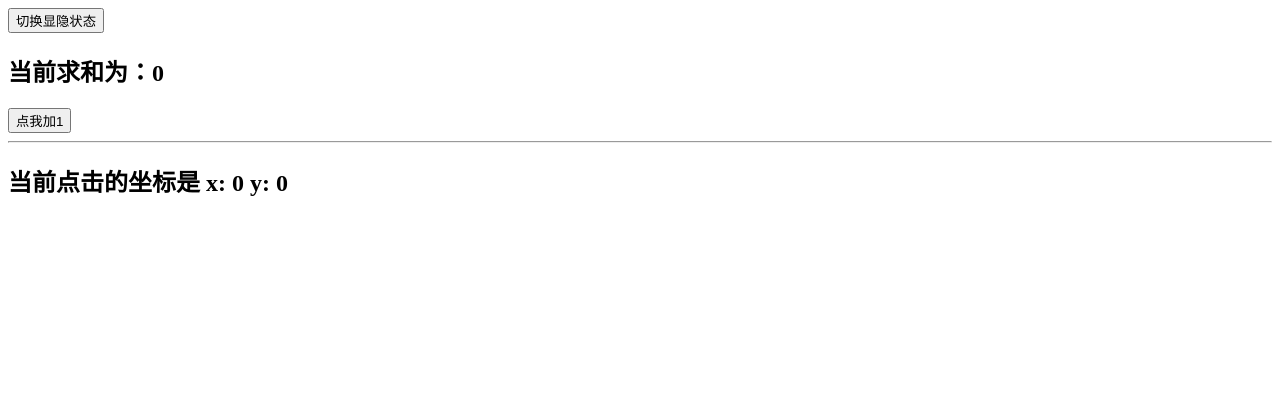
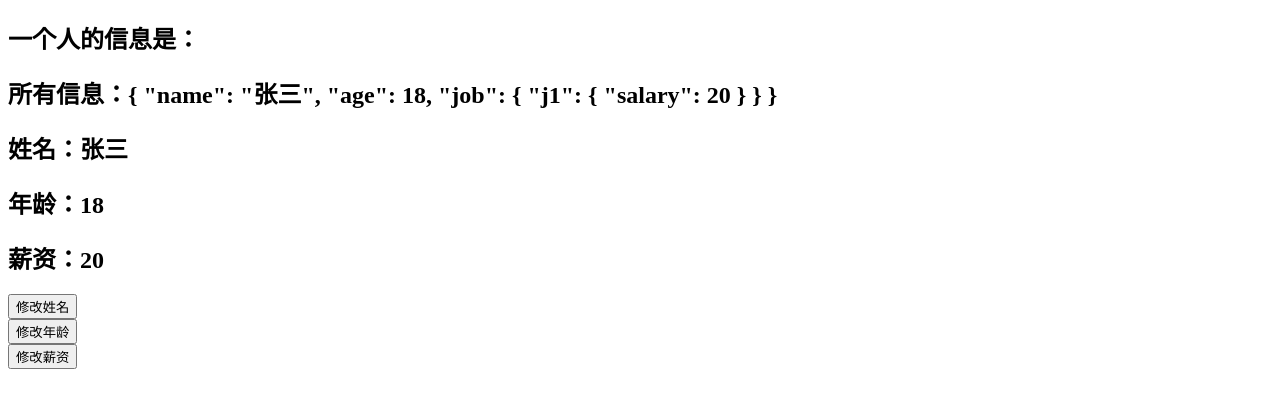
Before and after one commit to bulubulugaga/learnVue3, a Vue app: page / in a window 1280 px wide. Shown: the top 408 px of the page. Built offline with nearby package versions, Linux system fonts and the light colour scheme.

Commit message:
toRef和toRefs

```diff
--- a/src/App.vue
+++ b/src/App.vue
@@ -1,22 +1,13 @@
 <template>
-  <button @click="isShowDemo = !isShowDemo">切换显隐状态</button>
-  <Demo v-if="isShowDemo" />
+  <Demo />
 </template>
 
 <script>
-import { ref } from 'vue'
 import Demo from './components/Demo'
 export default {
   name: 'App',
   components: {
     Demo
-  },
-  setup() {
-    let isShowDemo = ref(true);
-
-    return {
-      isShowDemo
-    }
   }
 }
 </script>
--- a/src/components/Demo.vue
+++ b/src/components/Demo.vue
@@ -1,71 +1,54 @@
 <template>
-  <h2>当前求和为：{{ sum }}</h2>
-  <button @click="sum += 1">点我加1</button>
+  <h2>一个人的信息是：</h2>
+  <h2>所有信息：{{ person }}</h2>
+  <h2>姓名：{{ name }}</h2>
+  <h2>年龄：{{ age }}</h2>
+  <h2>薪资：{{ job.j1.salary }}</h2>
 
-  <hr />
-  <h2>当前点击的坐标是  x: {{ point.x }} y: {{ point.y }}</h2>
+  <button @click="name+='~'">修改姓名</button><br />
+  <button @click="age+=1">修改年龄</button><br />
+  <button @click="job.j1.salary+=1">修改薪资</button>
 </template>
 
 <script>
-// import { ref, reactive, onMounted, onBeforeUnmount } from 'vue'
-import { ref } from 'vue'
-import getPoint from '../hooks/getPoint'
+import { reactive, toRef, ref, toRefs } from 'vue'
 export default {
   name: 'Demo',
   setup() {
-    let sum = ref(0);
+    let person = reactive({
+      name: '张三',
+      age: 18,
+      job: {
+        j1: {
+          salary: 20
+        }
+      }
+    })
 
-    // 基础获取坐标值的方法
-    /*
-    let point = reactive({
-      x: 0,
-      y: 0
-    })
-    function getPoint(event) {
-        point.x = event.pageX;
-        point.y = event.pageY;
-    }
-    onMounted(() => {
-      window.addEventListener('click', getPoint)
-    })
-    onBeforeUnmount(() => {
-      window.removeEventListener('click', getPoint);
-    })  */
-
-    // 利用hook封装
-    let point = getPoint();
+    console.log(ref(person.name));  // RefImpl{ ..., value, [[prototype{get,set}]] }   只是单纯的对 '张三' 响应式
+    console.log(toRef(person, 'name'));  // ObjectRefImpl{ ..., value, [[prototype{get,set}]] }  响应式对象
+    console.log(toRefs(person));  // { name: ObjectRefImpl{ ..., value, [[prototype{get,set}]]}, ··· }   深层嵌套也响应
 
     return {
-      sum,
-      point
+      person,
+
+
+      // name: person.name,   // 相当于name: '张三'，失去响应
+      // age: person.age,
+      // salary: person.job.j1.salary
+      // 相当于...person
+
+      // name: toRef(person, 'name'),   // ObjectRefImpl{ ..., value, [[prototype{get,set}]] }  响应式对象
+      // age: toRef(person, 'age'),
+      // salary: toRef(person.job.j1, 'salary')
+
+      // name: ref(person.name),   // RefImpl{ ..., value, [[prototype{get,set}]] } ref会导致现在name响应式绑定的是'张三', person值不会被修改
+      // age: ref(person.age),
+      // salary: ref(person.job.j1.salary)
+
+      ...toRefs(person)   // { name: ObjectRefImpl{ ..., value, [[prototype{get,set}]]}, ··· }   深层嵌套也响应
+      // toRefs返回的是对象，所以展开返回
     }
-  },
-
-  // #region
-  /* beforeCreate() {
-    console.log('------- beforeCreate -------');
-  },
-  created() {
-    console.log('------- created -------');
-  },
-  beforeMount() {
-    console.log('------- beforeMount -------');
-  },
-  mounted() {
-    console.log('------- mounted -------');
-  },
-  beforeUpdate() {
-    console.log('------- beforeUpdate -------');
-  },
-  updated() {
-    console.log('------- updated -------');
-  },
-  beforeUnmount() {
-    console.log('------- beforeUnmount -------');
-  },
-  unmounted() {
-    console.log('------- unmounted -------');
-  } */
-  // #endregion
+  }
 }
 </script>
```
Also changed, not shown: notes/02常用CompositionApi.md (+22 -0 lines).
